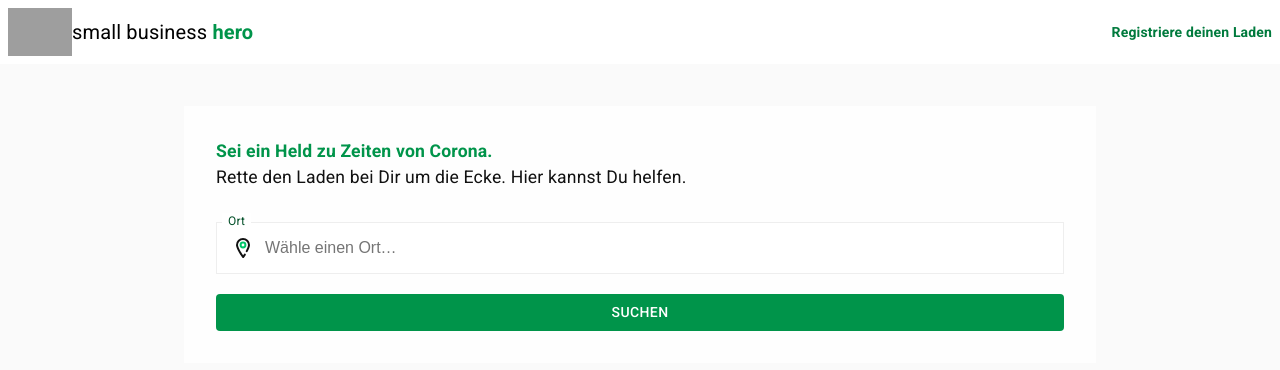
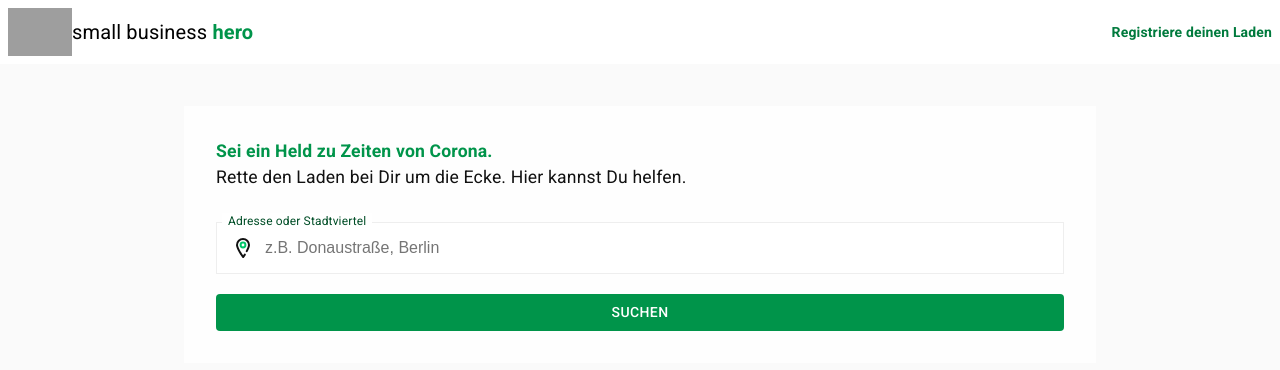
Before and after one commit to smallbusinesshero/storefront, a Next.js app: page / in a window 1280 px wide. Shown: the top 370 px of the page. Built offline with nearby package versions, Linux system fonts and the light colour scheme; grey boxes are pictures that could not be loaded.

Commit message:
Better search hints (#98)

```diff
--- a/pages/index.tsx
+++ b/pages/index.tsx
@@ -35,7 +35,7 @@ export default function Home() {
 				>
 					<div className={classes.searchWrapper}>
 						<label htmlFor='home__search' className={classes.searchLabel}>
-							Ort
+							Adresse oder Stadtviertel
 						</label>
 						<SvgIcon className={classes.searchMarker} viewBox={"0 0 20 50"}><AddressIcon /></SvgIcon>
 						<input
@@ -44,7 +44,7 @@ export default function Home() {
 							type='text'
 							autoComplete='off'
 							value={kiez}
-							placeholder='Wähle einen Ort…'
+							placeholder='z.B. Donaustraße, Berlin'
 							onChange={e => {
 								setKiez(e.target.value);
 								setFilteredLocations(
```
